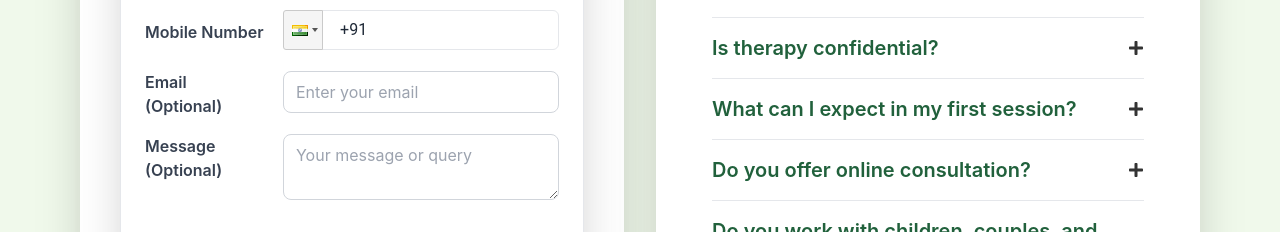
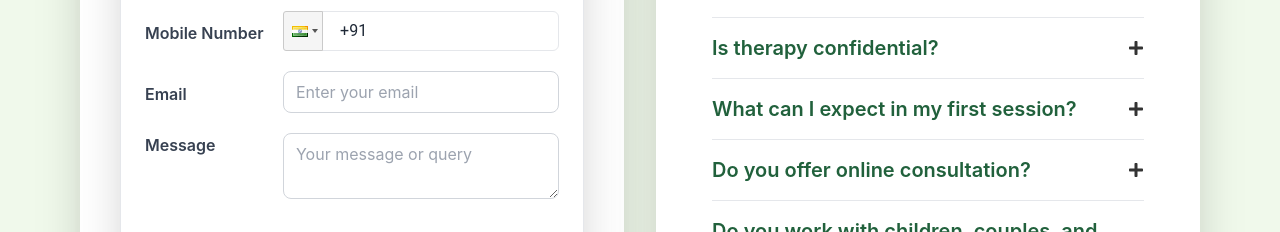
Before and after one commit to Ashishs0006/mind-vriksha, a React (Vite) app in the folder frontend/: page / in a window 1280 px wide. Shown: the part 7168-7400 px from the top of the page. Built offline with nearby package versions, Linux system fonts and the light colour scheme.

Commit message:
Commit all the changes

```diff
--- a/frontend/src/Components/ConsultationForm.jsx
+++ b/frontend/src/Components/ConsultationForm.jsx
@@ -188,7 +188,7 @@ export default function ConsultationForm() {
 
         {/* Email Field */}
         <div className="flex flex-col md:flex-row md:items-center mb-4">
-          <label className="block md:w-1/3 font-semibold mb-2 md:mb-0 pr-4 text-gray-700">Email (Optional)</label>
+          <label className="block md:w-1/3 font-semibold mb-2 md:mb-0 pr-4 text-gray-700">Email</label>
           <div className="md:w-2/3">
             <input
               {...register("email")}
@@ -202,7 +202,7 @@ export default function ConsultationForm() {
 
         {/* Message Field */}
         <div className="flex flex-col md:flex-row md:items-start mb-4">
-          <label className="block md:w-1/3 font-semibold mb-2 md:mb-0 pr-4 text-gray-700">Message (Optional)</label>
+          <label className="block md:w-1/3 font-semibold mb-2 md:mb-0 pr-4 text-gray-700">Message</label>
           <div className="md:w-2/3">
             <textarea
               {...register("message")}
```
